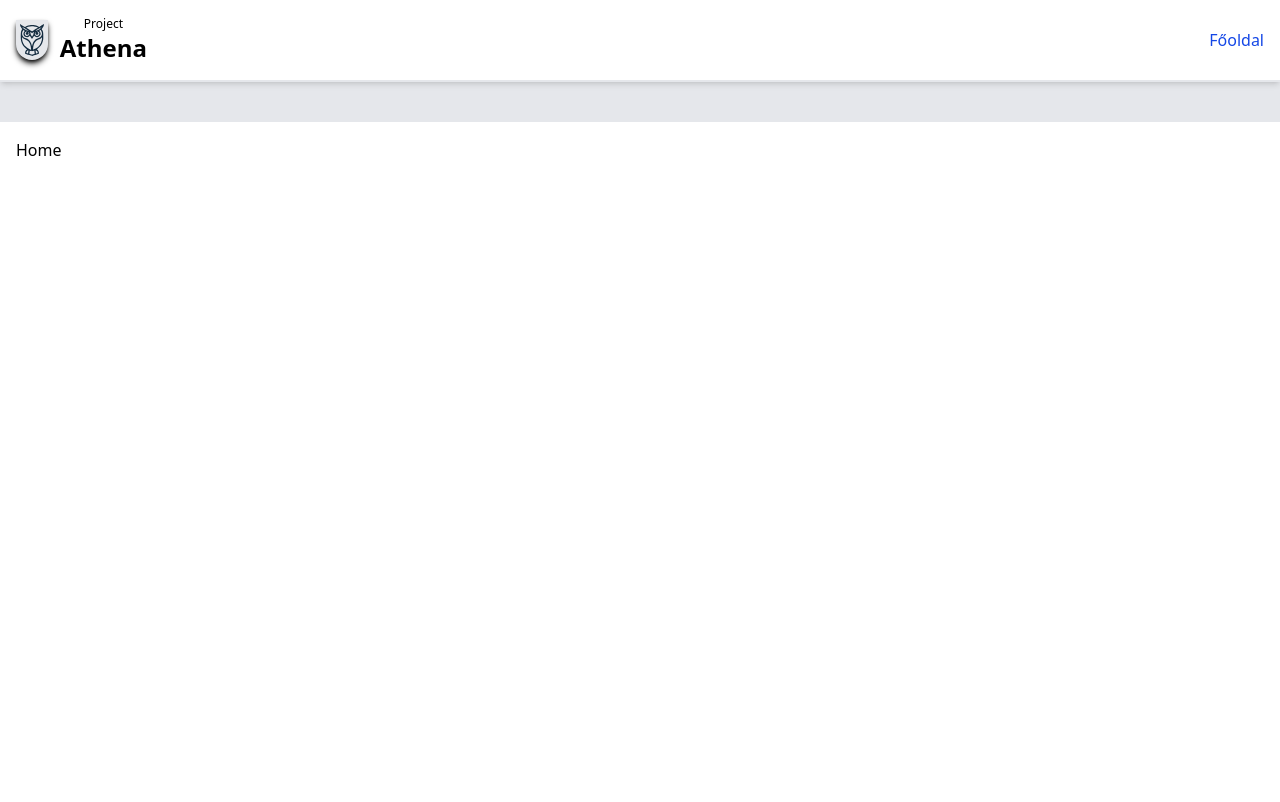
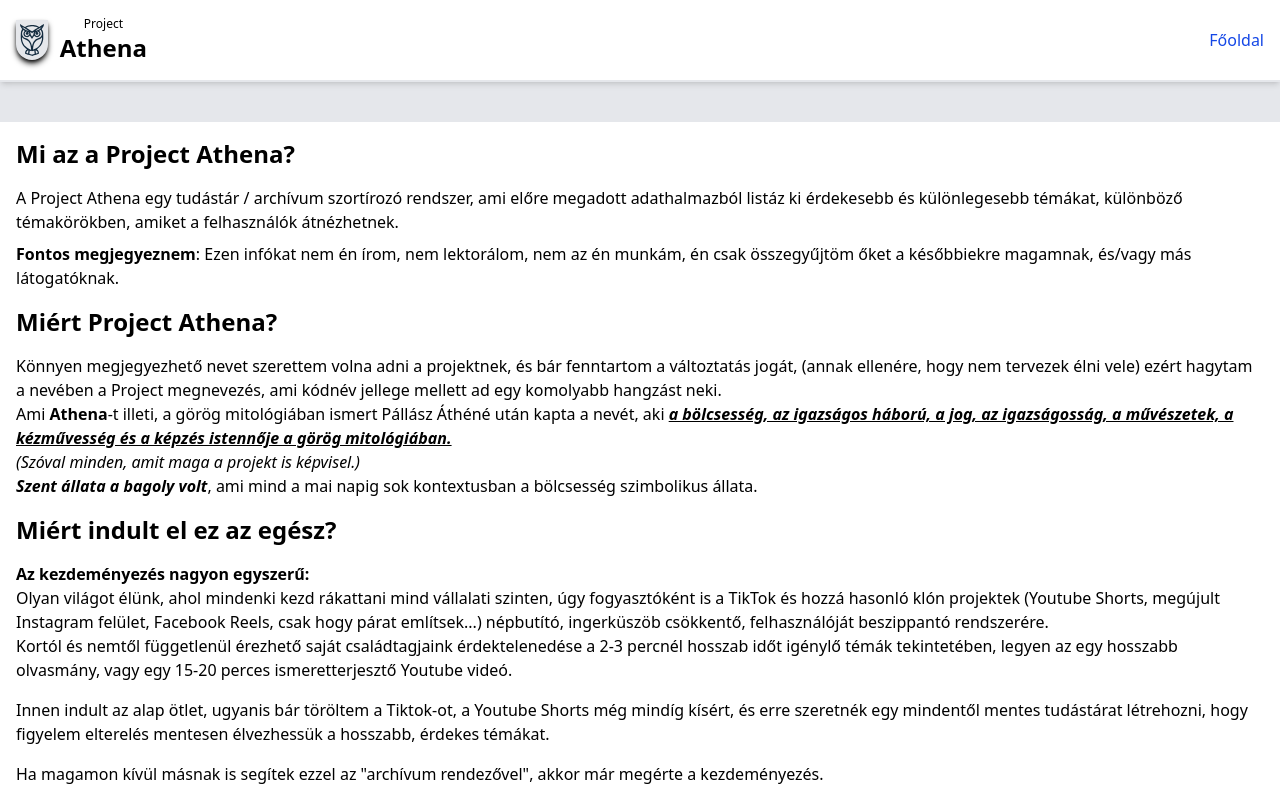
Before and after one commit to BiRo96/project-athena, a React (Vite) app: page /#/ in a window 1280 px wide. Built offline with nearby package versions, Linux system fonts and the light colour scheme.

Commit message:
home page descriptions

```diff
--- a/src/pages/Home.jsx
+++ b/src/pages/Home.jsx
@@ -2,7 +2,25 @@ function App() {
 
   return (
     <>
-      <h1>Home</h1>
+
+      <h1 className="text-2xl font-bold mb-4">Mi az a Project Athena?</h1>
+      <p>A Project Athena egy tudástár / archívum szortírozó rendszer, ami előre megadott adathalmazból listáz ki érdekesebb és különlegesebb témákat, különböző témakörökben, amiket a felhasználók átnézhetnek.</p>
+      <p className="mt-2"><span className="font-bold">Fontos megjegyeznem</span>: Ezen infókat nem én írom, nem lektorálom, nem az én munkám, én csak összegyűjtöm őket a későbbiekre magamnak, és/vagy más látogatóknak.</p>
+
+      <h1 className="text-2xl font-bold my-4">Miért Project Athena?</h1>
+      <p>Könnyen megjegyezhető nevet szerettem volna adni a projektnek, és bár fenntartom a változtatás jogát, (annak ellenére, hogy nem tervezek élni vele) ezért hagytam a nevében a Project megnevezés, ami kódnév jellege mellett ad egy komolyabb hangzást neki.</p>
+      <p>Ami <span className="font-bold">Athena</span>-t illeti, a görög mitológiában ismert Pállász Áthéné után kapta a nevét, aki <a className="underline italic font-bold" href="https://hu.wikipedia.org/wiki/Pallasz_Athéné">a bölcsesség, az igazságos háború, a jog, az igazságosság, a művészetek, a kézművesség és a képzés istennője a görög mitológiában.</a></p>
+      <p className="italic">(Szóval minden, amit maga a projekt is képvisel.)</p>
+      <p> <span className="italic font-bold">Szent állata a bagoly volt</span>, ami mind a mai napig sok kontextusban a bölcsesség szimbolikus állata.</p>
+
+      <h1 className="text-2xl font-bold my-4">Miért indult el ez az egész?</h1>
+      <p className="font-bold">Az kezdeményezés nagyon egyszerű:</p>
+      <p>Olyan világot élünk, ahol mindenki kezd rákattani mind vállalati szinten, úgy fogyasztóként is a TikTok és hozzá hasonló klón projektek (Youtube Shorts, megújult Instagram felület, Facebook Reels, csak hogy párat említsek...) népbutító, ingerküszöb csökkentő, felhasználóját beszippantó rendszerére.</p>
+      <p>Kortól és nemtől függetlenül érezhető saját családtagjaink érdektelenedése a 2-3 percnél hosszab időt igénylő témák tekintetében, legyen az egy hosszabb olvasmány, vagy egy 15-20 perces ismeretterjesztő Youtube videó.</p>
+
+      <p className="my-4">Innen indult az alap ötlet, ugyanis bár töröltem a Tiktok-ot, a Youtube Shorts még mindíg kísért, és erre szeretnék egy mindentől mentes tudástárat létrehozni, hogy figyelem elterelés mentesen élvezhessük a hosszabb, érdekes témákat.</p>
+
+      <p>Ha magamon kívül másnak is segítek ezzel az "archívum rendezővel", akkor már megérte a kezdeményezés.</p>
     </>
   )
 }
```
